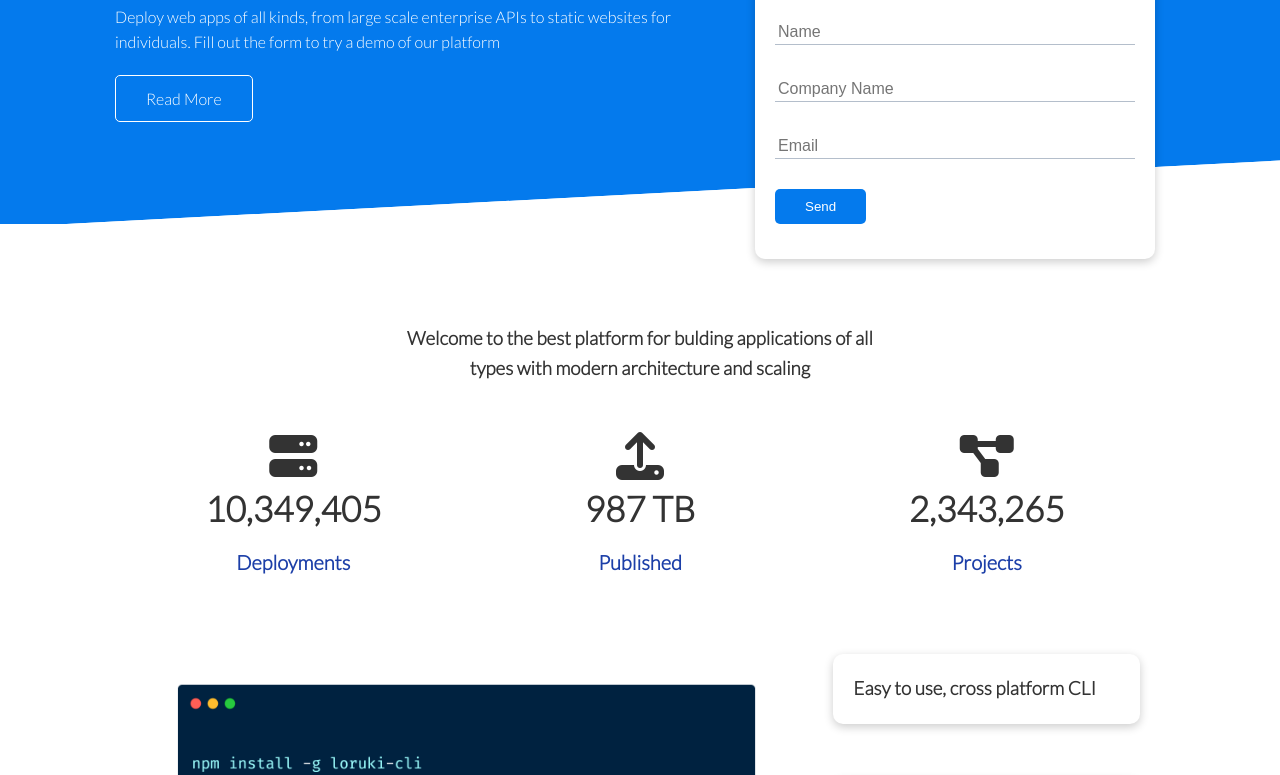
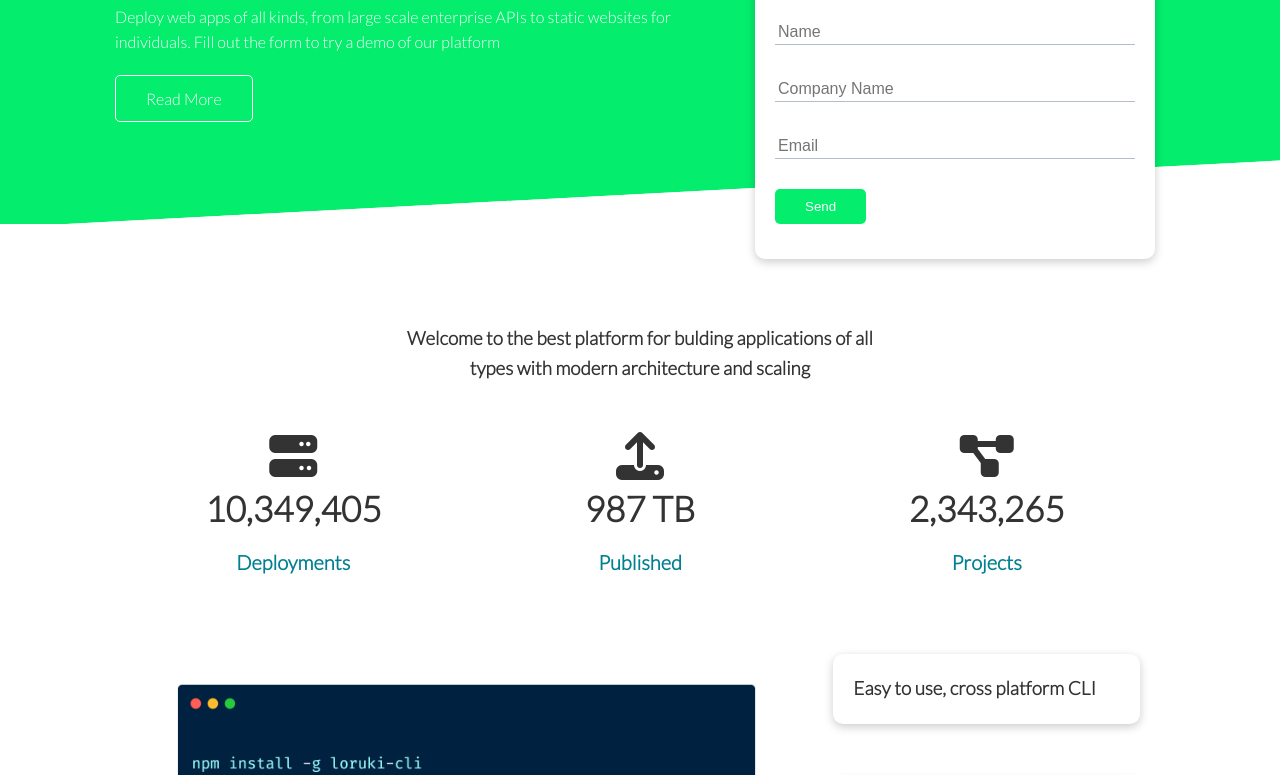
Before and after one commit to n0n0bt/cloudly-website, a plain HTML site: page index.html in a window 1280 px wide. Shown: the part 246-1021 px from the top of the page. Drawn offline with Linux system fonts and the light colour scheme.

Commit message:
I've changed the priimary color

```diff
--- a/style.css
+++ b/style.css
@@ -1,6 +1,6 @@
 :root {
-    --primary-color:#047aed;
-    --secondary-color:#1c3fa8;
+    --primary-color:#04ed6d;
+    --secondary-color:#008091;
     --dark-color:#002240;
     --light-color:#f4f4f4;
     --succes-color: #5cb85c;
```
